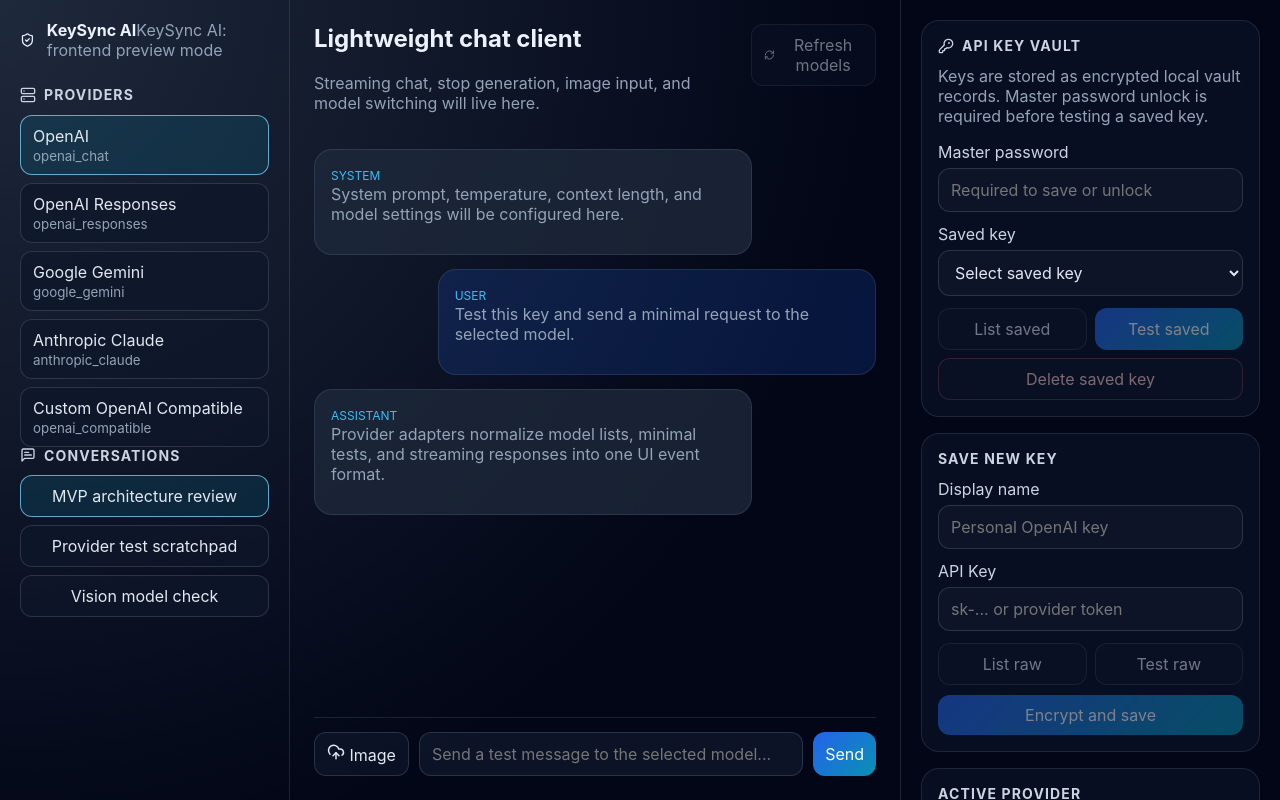
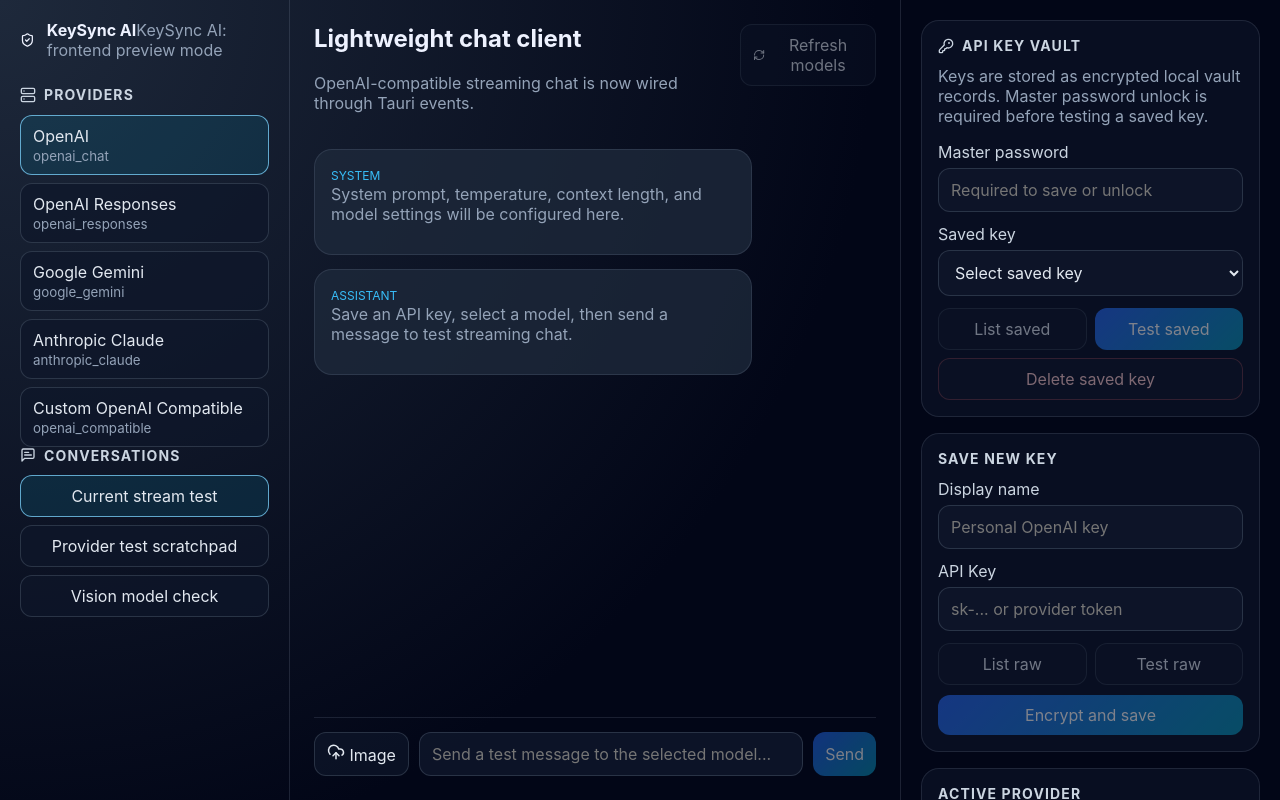
Before and after one commit to BXXCAXCA/keysync, a React (Vite) app: page / in a window 1280 px wide. Built offline with nearby package versions, Linux system fonts and the light colour scheme.

Commit message:
feat: wire frontend chat stream events

```diff
--- a/src/App.tsx
+++ b/src/App.tsx
@@ -1,10 +1,12 @@
-import { useEffect, useMemo, useState } from "react";
+import { useEffect, useMemo, useRef, useState } from "react";
+import { listen, type UnlistenFn } from "@tauri-apps/api/event";
 import { KeyRound, MessageSquareText, RefreshCw, Server, ShieldCheck, UploadCloud } from "lucide-react";
-import type { ModelInfo, ProviderTemplate, SecretRecordSummary, TestResult } from "./types";
+import type { ChatStreamPayload, ModelInfo, ProviderTemplate, SecretRecordSummary, TestResult } from "./types";
 import {
   getAppStatus,
   listModelsWithKey,
   loadProviderTemplates,
+  startChatStreamWithKey,
   templateToConfig,
   testProviderWithKey,
   vaultDecryptSecretWithMasterPassword,
@@ -13,16 +15,28 @@
   vaultSaveSecretWithMasterPassword,
 } from "./lib/tauri";
 
-const demoMessages = [
+type ChatMessage = { role: "system" | "user" | "assistant"; content: string };
+
+const initialMessages: ChatMessage[] = [
   { role: "system", content: "System prompt, temperature, context length, and model settings will be configured here." },
-  { role: "user", content: "Test this key and send a minimal request to the selected model." },
-  { role: "assistant", content: "Provider adapters normalize model lists, minimal tests, and streaming responses into one UI event format." },
+  { role: "assistant", content: "Save an API key, select a model, then send a message to test streaming chat." },
 ];
 
 function errorMessage(error: unknown): string {
   if (typeof error === "string") return error;
   if (error && typeof error === "object" && "message" in error) return String((error as { message: unknown }).message);
   return "Unknown error";
+}
+
+function appendAssistantDelta(messages: ChatMessage[], delta: string): ChatMessage[] {
+  const next = [...messages];
+  for (let index = next.length - 1; index >= 0; index -= 1) {
+    if (next[index].role === "assistant") {
+      next[index] = { ...next[index], content: `${next[index].content}${delta}` };
+      return next;
+    }
+  }
+  return [...next, { role: "assistant", content: delta }];
 }
 
 export default function App() {
@@ -38,12 +52,60 @@
   const [models, setModels] = useState<ModelInfo[]>([]);
   const [testResult, setTestResult] = useState<TestResult | null>(null);
   const [busy, setBusy] = useState(false);
+  const [chatInput, setChatInput] = useState("");
+  const [chatMessages, setChatMessages] = useState<ChatMessage[]>(initialMessages);
+  const activeStreamIdRef = useRef<string | null>(null);
 
   useEffect(() => {
     loadProviderTemplates().then(setTemplates);
     getAppStatus().then(setStatus);
     reloadVaultRecords();
   }, []);
+
+  useEffect(() => {
+    let unlisten: UnlistenFn | undefined;
+    listen<ChatStreamPayload>("chat-stream-event", (event) => {
+      const payload = event.payload;
+      if (activeStreamIdRef.current && payload.streamId !== activeStreamIdRef.current) return;
+
+      if (payload.event.type === "start") {
+        setBusy(true);
+        return;
+      }
+
+      if (payload.event.type === "delta") {
+        setChatMessages((messages) => appendAssistantDelta(messages, payload.event.text));
+        return;
+      }
+
+      if (payload.event.type === "usage") {
+        setTestResult((current) => ({
+          ok: true,
+          providerId: current?.providerId ?? activeProviderId,
+          message: `Usage: input ${payload.event.inputTokens ?? "?"}, output ${payload.event.outputTokens ?? "?"}`,
+        }));
+        return;
+      }
+
+      if (payload.event.type === "error") {
+        setChatMessages((messages) => [...messages, { role: "assistant", content: `Stream error: ${payload.event.message}` }]);
+        setBusy(false);
+        activeStreamIdRef.current = null;
+        return;
+      }
+
+      if (payload.event.type === "done") {
+        setBusy(false);
+        activeStreamIdRef.current = null;
+      }
+    }).then((dispose) => {
+      unlisten = dispose;
+    });
+
+    return () => {
+      unlisten?.();
+    };
+  }, [activeProviderId]);
 
   const activeProvider = useMemo(
     () => templates.find((provider) => provider.id === activeProviderId) ?? templates[0],
@@ -128,6 +190,32 @@
     if (secret) await testProviderUsingKey(secret.apiKey);
   }
 
+  async function handleSendChat() {
+    if (!activeProvider || !selectedModel || !chatInput.trim()) return;
+    const secret = await unlockSelectedSecret();
+    if (!secret) return;
+
+    const userContent = chatInput.trim();
+    setChatInput("");
+    setChatMessages((messages) => [...messages, { role: "user", content: userContent }, { role: "assistant", content: "" }]);
+    setBusy(true);
+
+    try {
+      const result = await startChatStreamWithKey(templateToConfig(activeProvider), secret.apiKey, {
+        model: selectedModel,
+        stream: true,
+        temperature: 0.7,
+        maxTokens: 512,
+        messages: [...chatMessages.filter((message) => message.role !== "system"), { role: "user", content: userContent, images: [] }],
+        systemPrompt: chatMessages.find((message) => message.role === "system")?.content,
+      });
+      activeStreamIdRef.current = result.streamId;
+    } catch (error) {
+      setBusy(false);
+      setChatMessages((messages) => [...messages, { role: "assistant", content: `Failed to start stream: ${errorMessage(error)}` }]);
+    }
+  }
+
   async function unlockSelectedSecret() {
     if (!activeProvider || !selectedSecretId || !masterPassword) return null;
     setBusy(true);
@@ -184,16 +272,16 @@
           ))}
         </div></section>
         <section><h2><MessageSquareText size={16} /> Conversations</h2><div className="conversation-list">
-          <button className="active">MVP architecture review</button><button>Provider test scratchpad</button><button>Vision model check</button>
+          <button className="active">Current stream test</button><button>Provider test scratchpad</button><button>Vision model check</button>
         </div></section>
       </aside>
 
       <section className="chat-panel">
-        <header><div><h1>Lightweight chat client</h1><p>Streaming chat, stop generation, image input, and model switching will live here.</p></div><button className="secondary" onClick={handleListModelsWithSavedKey} disabled={busy || !selectedSecretId || !masterPassword}><RefreshCw size={16} /> Refresh models</button></header>
+        <header><div><h1>Lightweight chat client</h1><p>OpenAI-compatible streaming chat is now wired through Tauri events.</p></div><button className="secondary" onClick={handleListModelsWithSavedKey} disabled={busy || !selectedSecretId || !masterPassword}><RefreshCw size={16} /> Refresh models</button></header>
         <div className="messages">
-          {demoMessages.map((message, index) => <article key={index} className={`message ${message.role}`}><span>{message.role}</span><p>{message.content}</p></article>)}
+          {chatMessages.map((message, index) => <article key={index} className={`message ${message.role}`}><span>{message.role}</span><p>{message.content || (message.role === "assistant" ? "Streaming..." : "")}</p></article>)}
         </div>
-        <footer className="composer"><button><UploadCloud size={18} /> Image</button><input placeholder="Send a test message to the selected model..." /><button className="primary">Send</button></footer>
+        <footer className="composer"><button><UploadCloud size={18} /> Image</button><input value={chatInput} onChange={(event) => setChatInput(event.target.value)} onKeyDown={(event) => { if (event.key === "Enter" && !event.shiftKey) void handleSendChat(); }} placeholder="Send a test message to the selected model..." /><button className="primary" disabled={busy || !selectedSecretId || !masterPassword || !selectedModel || !chatInput.trim()} onClick={handleSendChat}>Send</button></footer>
       </section>
 
       <aside className="inspector">
@@ -201,7 +289,7 @@
         <section className="card"><h2>Save new key</h2><label>Display name<input value={keyName} onChange={(event) => setKeyName(event.target.value)} placeholder="Personal OpenAI key" /></label><label>API Key<input type="password" value={apiKey} onChange={(event) => setApiKey(event.target.value)} placeholder="sk-... or provider token" /></label><div className="button-row"><button onClick={handleListModelsWithRawKey} disabled={busy || !apiKey.trim()}>List raw</button><button onClick={handleTestProviderWithRawKey} disabled={busy || !apiKey.trim()}>Test raw</button></div><button className="primary full" onClick={handleSaveKey} disabled={busy || !apiKey.trim() || !masterPassword}>Encrypt and save</button></section>
         <section className="card"><h2>Active provider</h2>{activeProvider ? <dl><dt>Name</dt><dd>{activeProvider.name}</dd><dt>Base URL</dt><dd>{activeProvider.baseUrl}</dd><dt>Streaming</dt><dd>{activeProvider.supportsStreaming ? "Supported" : "Not supported"}</dd><dt>Images</dt><dd>{activeProvider.supportsImages ? "Supported" : "Not supported"}</dd></dl> : <p>No provider loaded.</p>}</section>
         <section className="card"><h2>Models</h2>{models.length ? <><label>Selected model<select value={selectedModel} onChange={(event) => setSelectedModel(event.target.value)}>{models.map((model) => <option key={model.id} value={model.id}>{model.displayName}</option>)}</select></label><div className="model-list">{models.slice(0, 8).map((model) => <span key={model.id}>{model.displayName}<small>{model.capabilities.join(", ")}</small></span>)}</div></> : <p>No models loaded yet.</p>}</section>
-        <section className="card"><h2>Model params</h2><label>System prompt<textarea placeholder="You are a helpful assistant." /></label><label>Temperature<input type="number" defaultValue="0.7" step="0.1" /></label><label>Context length<input type="number" defaultValue="8192" /></label></section>
+        <section className="card"><h2>Model params</h2><label>System prompt<textarea value={chatMessages.find((message) => message.role === "system")?.content ?? ""} onChange={(event) => setChatMessages((messages) => [{ role: "system", content: event.target.value }, ...messages.filter((message) => message.role !== "system")])} placeholder="You are a helpful assistant." /></label><label>Temperature<input type="number" defaultValue="0.7" step="0.1" /></label><label>Context length<input type="number" defaultValue="8192" /></label></section>
       </aside>
     </main>
   );
```
